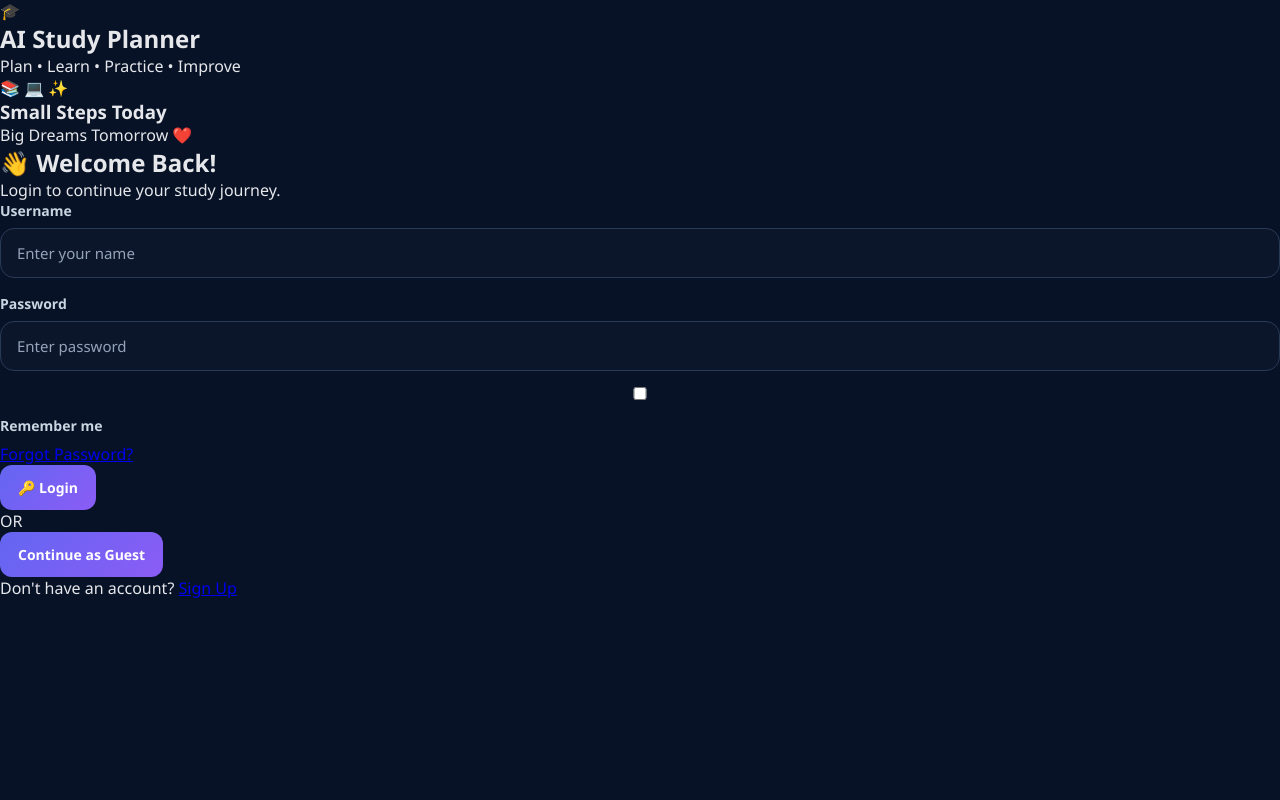
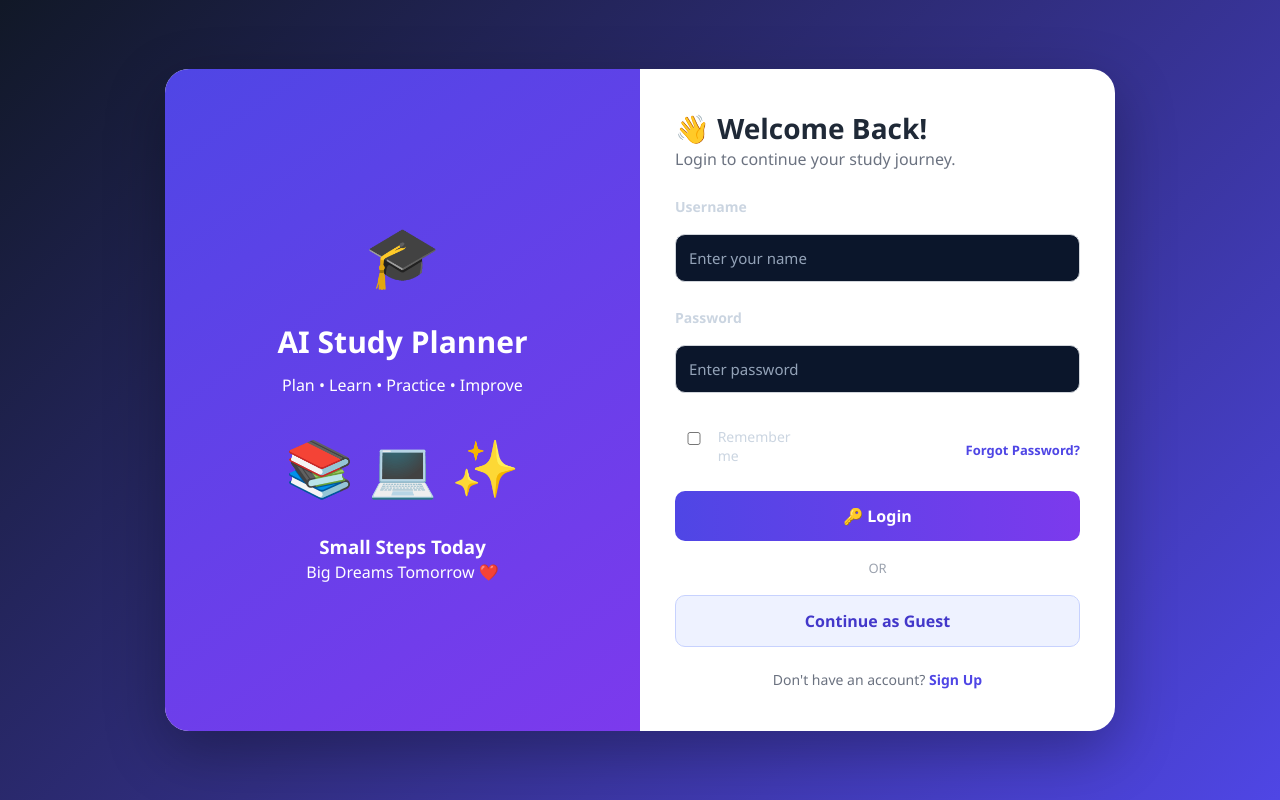
Before and after one commit to mithra100/student-study-planner, a website: page index.html in a window 1280 px wide. Drawn offline with Linux system fonts and the light colour scheme.

Commit message:
Update style.css

```diff
--- a/style.css
+++ b/style.css
@@ -896,3 +896,218 @@
     }
 
 }
+/* ===== STUDENT OS LOGIN PAGE ===== */
+
+.auth-page {
+min-height: 100vh;
+margin: 0;
+padding: 20px;
+box-sizing: border-box;
+display: flex;
+justify-content: center;
+align-items: center;
+background: linear-gradient(135deg, #111827, #312e81, #4f46e5);
+font-family: Arial, sans-serif;
+}
+
+.auth-container {
+width: 100%;
+max-width: 950px;
+display: grid;
+grid-template-columns: 1fr 1fr;
+background: #ffffff;
+border-radius: 24px;
+overflow: hidden;
+box-shadow: 0 20px 60px rgba(0, 0, 0, 0.3);
+}
+
+.auth-welcome {
+padding: 45px 30px;
+background: linear-gradient(145deg, #4f46e5, #7c3aed);
+color: #ffffff;
+display: flex;
+flex-direction: column;
+justify-content: center;
+align-items: center;
+text-align: center;
+}
+
+.auth-logo {
+font-size: 60px;
+margin-bottom: 15px;
+}
+
+.auth-welcome h1 {
+font-size: 30px;
+margin: 10px 0;
+}
+
+.auth-welcome p {
+line-height: 1.7;
+}
+
+.auth-illustration {
+font-size: 55px;
+margin: 30px 0;
+}
+
+.auth-form {
+padding: 40px 35px;
+color: #1f2937;
+}
+
+.auth-form h2 {
+margin-top: 0;
+font-size: 28px;
+}
+
+.auth-form > p {
+color: #6b7280;
+line-height: 1.6;
+}
+
+.auth-form form {
+display: flex;
+flex-direction: column;
+gap: 10px;
+margin-top: 25px;
+}
+
+.auth-form label {
+font-size: 14px;
+font-weight: 600;
+}
+
+.auth-form input:not([type="checkbox"]) {
+width: 100%;
+padding: 13px;
+box-sizing: border-box;
+border: 1px solid #d1d5db;
+border-radius: 10px;
+outline: none;
+font-size: 15px;
+}
+
+.auth-form input:focus {
+border-color: #6366f1;
+box-shadow: 0 0 0 3px rgba(99, 102, 241, 0.15);
+}
+
+.auth-options {
+display: flex;
+justify-content: space-between;
+align-items: center;
+gap: 8px;
+margin: 8px 0;
+font-size: 13px;
+}
+
+.auth-options label {
+display: flex;
+align-items: center;
+gap: 5px;
+font-weight: normal;
+}
+
+.auth-form a {
+color: #4f46e5;
+text-decoration: none;
+font-weight: 600;
+}
+
+.auth-form a:hover {
+text-decoration: underline;
+}
+
+.auth-button,
+.auth-secondary {
+width: 100%;
+padding: 14px;
+border: none;
+border-radius: 10px;
+font-size: 16px;
+font-weight: bold;
+cursor: pointer;
+transition: 0.2s;
+}
+
+.auth-button {
+background: linear-gradient(90deg, #4f46e5, #7c3aed);
+color: white;
+}
+
+.auth-button:hover {
+transform: translateY(-2px);
+box-shadow: 0 6px 18px rgba(79, 70, 229, 0.25);
+}
+
+.auth-divider {
+display: flex;
+align-items: center;
+justify-content: center;
+color: #9ca3af;
+margin: 18px 0;
+font-size: 13px;
+}
+
+.auth-secondary {
+background: #eef2ff;
+color: #4338ca;
+border: 1px solid #c7d2fe;
+}
+
+.auth-secondary:hover {
+background: #e0e7ff;
+}
+
+.auth-switch {
+text-align: center;
+font-size: 14px;
+margin-top: 22px;
+}
+
+#authMessage {
+font-size: 14px;
+color: #b91c1c;
+overflow-wrap: anywhere;
+}
+
+/* MOBILE RESPONSIVE */
+
+@media (max-width: 700px) {
+.auth-page {
+padding: 12px;
+}
+
+.auth-container {
+    max-width: 450px;
+    grid-template-columns: 1fr;
+    border-radius: 18px;
+}
+
+.auth-welcome {
+    padding: 25px 20px;
+}
+
+.auth-logo {
+    font-size: 42px;
+}
+
+.auth-welcome h1 {
+    font-size: 25px;
+}
+
+.auth-illustration {
+    font-size: 38px;
+    margin: 12px 0;
+}
+
+.auth-form {
+    padding: 28px 22px;
+}
+
+.auth-form h2 {
+    font-size: 24px;
+}
+
+}
```
